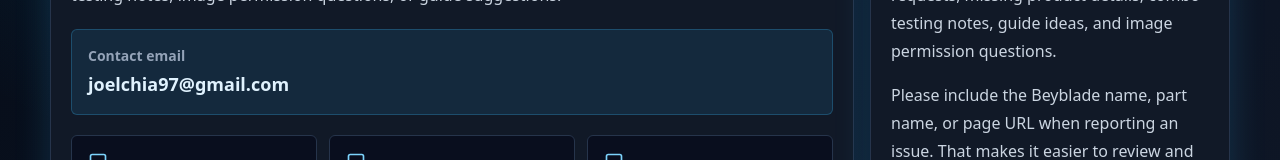
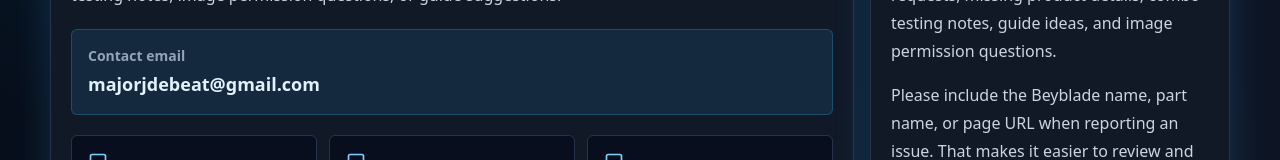
Before and after one commit to joelchia97/beyverse, a Next.js app: page /contact in a window 1280 px wide. Shown: the part 389-549 px from the top of the page. Built offline with nearby package versions, Linux system fonts and the light colour scheme; no server answers.

Commit message:
Update contact email

```diff
--- a/app/contact/page.tsx
+++ b/app/contact/page.tsx
@@ -6,7 +6,7 @@
 
 export const metadata: Metadata = { title: "Contact", description: "Contact BEYBUKU for corrections, guide ideas, and database suggestions." };
 
-const contactEmail = "joelchia97@gmail.com";
+const contactEmail = "majorjdebeat@gmail.com";
 const correctionMail = `mailto:${contactEmail}?subject=${encodeURIComponent("BEYBUKU Correction Request")}&body=${encodeURIComponent(
   "Page URL:\n\nBeyblade / part / guide name:\n\nWhat should be corrected:\n\nSource or notes:\n"
 )}`;
```
